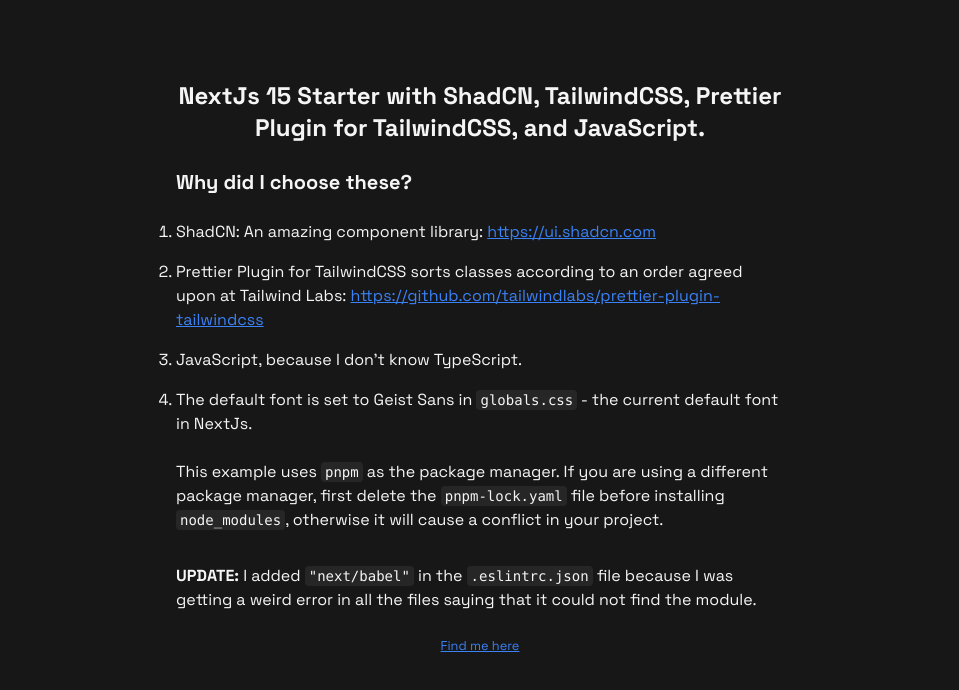
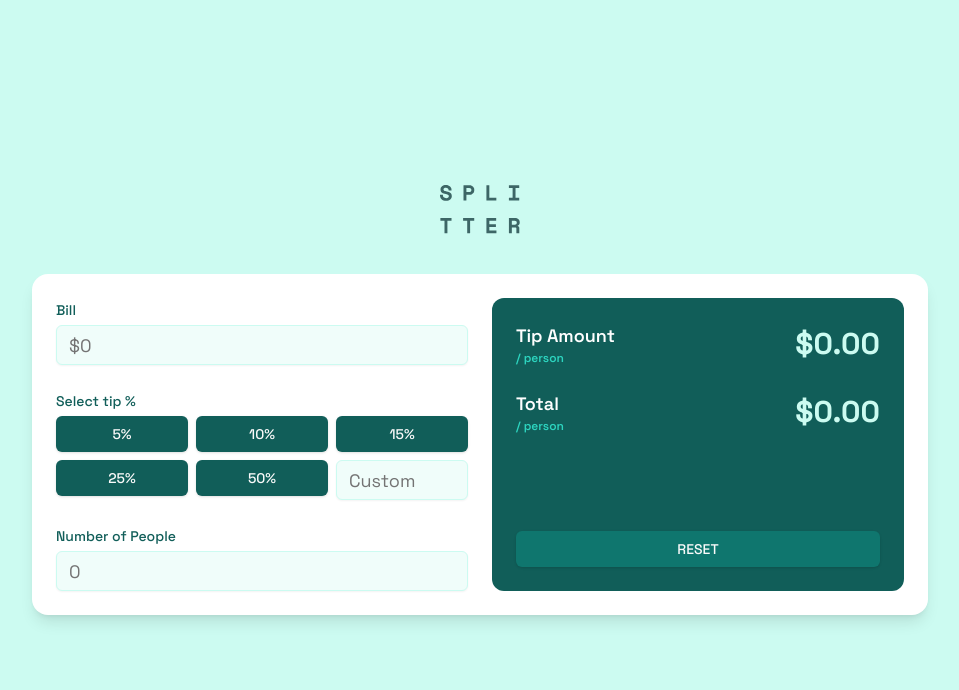
Before and after one commit to SankThomas/tip-calculator-app, a Next.js app: page / in a window 1280 px wide. Shown: the top 690 px of the page, without its empty margins (160-1119 px from the left). Built offline with nearby package versions, Linux system fonts and the light colour scheme.

Commit message:
complete app

```diff
--- a/app/page.js
+++ b/app/page.js
@@ -1,92 +1,130 @@
-import React from "react";
+"use client";
+
+import { Button } from "@/components/ui/button";
+import { Input } from "@/components/ui/input";
+import { Label } from "@/components/ui/label";
+import { Divide } from "lucide-react";
+import Image from "next/image";
+import React, { useState } from "react";
 
 export default function Home() {
+  const [bill, setBill] = useState("");
+  const [tip, setTip] = useState(0);
+  const [customTip, setCustomTip] = useState("");
+  const [people, setPeople] = useState("");
+
+  const tipAmount = bill && people ? (bill * (tip / 100)) / people : 0;
+  const totalPerPerson = bill && people ? bill / people + tipAmount : 0;
+
+  const handleReset = () => {
+    setBill("");
+    setTip(0);
+    setCustomTip("");
+    setPeople("");
+  };
+
   return (
-    <div className="mx-auto max-w-2xl space-y-6 px-8 py-20">
-      <h1 className="text-center text-2xl font-bold">
-        NextJs 15 Starter with ShadCN, TailwindCSS, Prettier Plugin for
-        TailwindCSS, and JavaScript.
-      </h1>
+    <div className="flex min-h-screen flex-col items-center justify-center bg-teal-100">
+      <Image
+        src="/logo.svg"
+        alt="Splitter"
+        width={400}
+        height={400}
+        className="mb-10 w-20 object-cover"
+      />
+      <div>
+        <div className="grid w-full max-w-4xl grid-cols-1 gap-6 rounded-2xl bg-white p-6 text-neutral-900 shadow-lg md:grid-cols-2">
+          <div className="space-y-6">
+            <article>
+              <Label htmlFor="bill" className="mb-2 inline-block text-teal-800">
+                Bill
+              </Label>
+              <Input
+                id="bill"
+                type="number"
+                placeholder="$0"
+                value={bill}
+                onChange={(e) => setBill(e.target.value)}
+                className="border-teal-100 bg-teal-50 text-teal-800 focus:ring-2 focus:ring-teal-200 lg:h-10 lg:text-lg"
+              />
+            </article>
 
-      <h2 className="text-xl font-bold">Why did I choose these?</h2>
+            <article>
+              <Label htmlFor="tip" className="mb-2 inline-block text-teal-800">
+                Select tip %
+              </Label>
+              <div className="grid grid-cols-3 gap-2">
+                {[5, 10, 15, 25, 50].map((value) => (
+                  <Button
+                    key={value}
+                    onClick={() => setTip(value)}
+                    className={`${tip === value ? "bg-teal-400" : "bg-teal-800"} hover:bg-teal-600`}
+                  >
+                    {value}%
+                  </Button>
+                ))}
+                <Input
+                  id="tip"
+                  type="number"
+                  placeholder="Custom"
+                  value={customTip}
+                  onChange={(e) => {
+                    setCustomTip(e.target.value);
+                    setTip(e.target.value);
+                  }}
+                  className="border-teal-100 bg-teal-50 text-teal-800 focus:ring-2 focus:ring-teal-200 lg:h-10 lg:text-lg"
+                />
+              </div>
+            </article>
 
-      <ol className="list-decimal space-y-4">
-        <li>
-          ShadCN: An amazing component library:{" "}
-          <a
-            href="https://ui.shadcn.com"
-            target="_blank"
-            rel="noreferrer"
-            className="text-blue-500 underline"
-          >
-            {" "}
-            https://ui.shadcn.com
-          </a>
-        </li>
-        <li>
-          Prettier Plugin for TailwindCSS sorts classes according to an order
-          agreed upon at Tailwind Labs:{" "}
-          <a
-            href="https://github.com/tailwindlabs/prettier-plugin-tailwindcss"
-            target="_blank"
-            rel="noreferrer"
-            className="text-blue-500 underline"
-          >
-            https://github.com/tailwindlabs/prettier-plugin-tailwindcss
-          </a>
-        </li>
-        <li>JavaScript, because I don&apos;t know TypeScript.</li>
-        <li>
-          The default font is set to Geist Sans in{" "}
-          <code className="rounded bg-neutral-800 px-1 py-0.5 text-sm">
-            globals.css
-          </code>{" "}
-          - the current default font in NextJs.
-        </li>
-      </ol>
+            <article>
+              <Label
+                htmlFor="people"
+                className="mb-2 inline-block text-teal-800"
+              >
+                Number of People
+              </Label>
+              <Input
+                id="people"
+                type="number"
+                placeholder="0"
+                value={people}
+                onChange={(e) => setPeople(e.target.value)}
+                className="border-teal-100 bg-teal-50 text-teal-800 focus:ring-2 focus:ring-teal-200 lg:h-10 lg:text-lg"
+              />
+            </article>
+          </div>
 
-      <div>
-        <p>
-          This example uses{" "}
-          <code className="rounded bg-neutral-800 px-1 py-0.5 text-sm">
-            pnpm
-          </code>{" "}
-          as the package manager. If you are using a different package manager,
-          first delete the{" "}
-          <code className="rounded bg-neutral-800 px-1 py-0.5 text-sm">
-            pnpm-lock.yaml
-          </code>{" "}
-          file before installing{" "}
-          <code className="rounded bg-neutral-800 px-1 py-0.5 text-sm">
-            node_modules
-          </code>
-          , otherwise it will cause a conflict in your project.
-        </p>
+          <div className="flex flex-col justify-between rounded-xl bg-teal-800 p-6 text-teal-100">
+            <div className="space-y-6">
+              <article className="flex items-center justify-between">
+                <p className="text-lg font-semibold text-white">
+                  Tip Amount{" "}
+                  <span className="block text-xs text-teal-400">/ person</span>
+                </p>
+                <p className="text-3xl font-bold">${tipAmount.toFixed(2)}</p>
+              </article>
 
-        <p className="mt-8">
-          <strong>UPDATE:</strong> I added{" "}
-          <code className="rounded bg-neutral-800 px-1 py-0.5 text-sm">
-            "next/babel"
-          </code>{" "}
-          in the{" "}
-          <code className="rounded bg-neutral-800 px-1 py-0.5 text-sm">
-            .eslintrc.json
-          </code>{" "}
-          file because I was getting a weird error in all the files saying that
-          it could not find the module.
-        </p>
+              <article className="flex items-center justify-between">
+                <p className="text-lg font-semibold text-white">
+                  Total{" "}
+                  <span className="block text-xs text-teal-400">/ person</span>
+                </p>
+                <p className="text-3xl font-bold">
+                  ${totalPerPerson.toFixed(2)}
+                </p>
+              </article>
+            </div>
+
+            <Button
+              className="mt-6 w-full bg-teal-700 hover:bg-teal-600"
+              onClick={handleReset}
+            >
+              RESET
+            </Button>
+          </div>
+        </div>
       </div>
-
-      <small className="mt-8 block text-center">
-        <a
-          href="https://youtube.com/tsbsankara"
-          target="_blank"
-          rel="noreferrer"
-          className="text-blue-500 underline"
-        >
-          Find me here
-        </a>
-      </small>
     </div>
   );
 }
```
